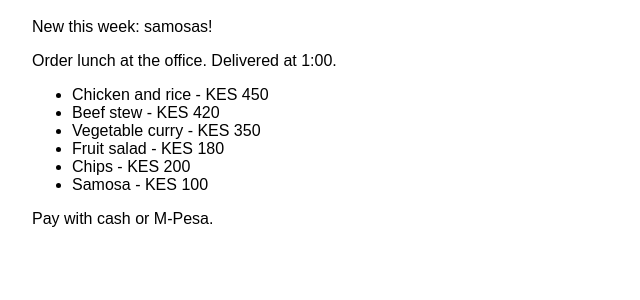
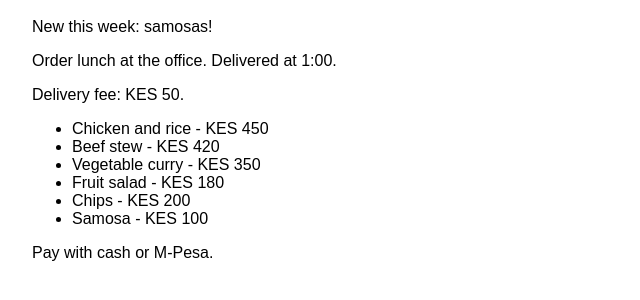
Before and after one commit to LunchBox-Team/lunchbox, a plain HTML site: page index.html in a window 1280 px wide. Shown: the part 72-372 px from the top of the page, without its empty margins (0-640 px from the left). Drawn offline with Linux system fonts and the light colour scheme.

Commit message:
Add a delivery fee

```diff
--- a/index.html
+++ b/index.html
@@ -9,6 +9,7 @@
   <h1>LunchBox</h1>
   <p>New this week: samosas!</p>
   <p>Order lunch at the office. Delivered at 1:00.</p>
+  <p>Delivery fee: KES 50.</p>
   <ul id="menu"></ul>
   <p>Pay with cash or M-Pesa.</p>
   <script src="menu.js"></script>
```
